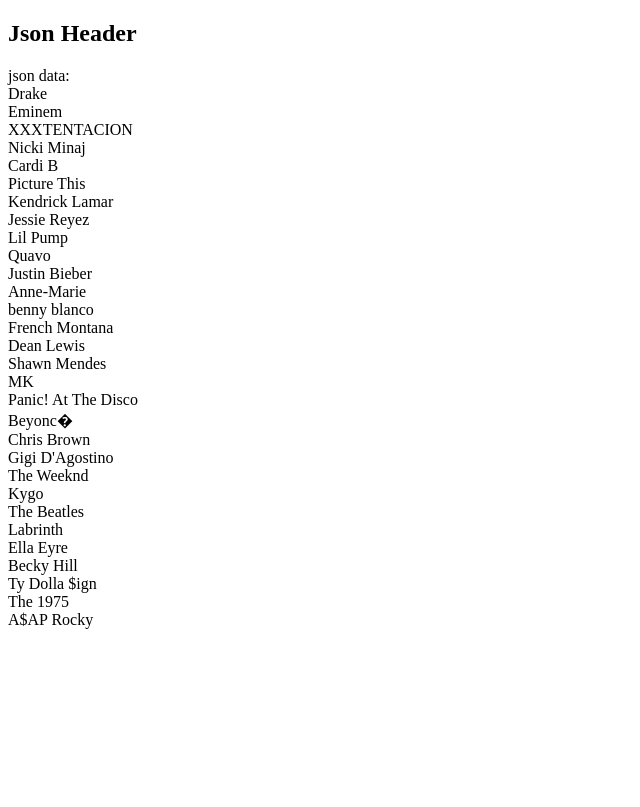
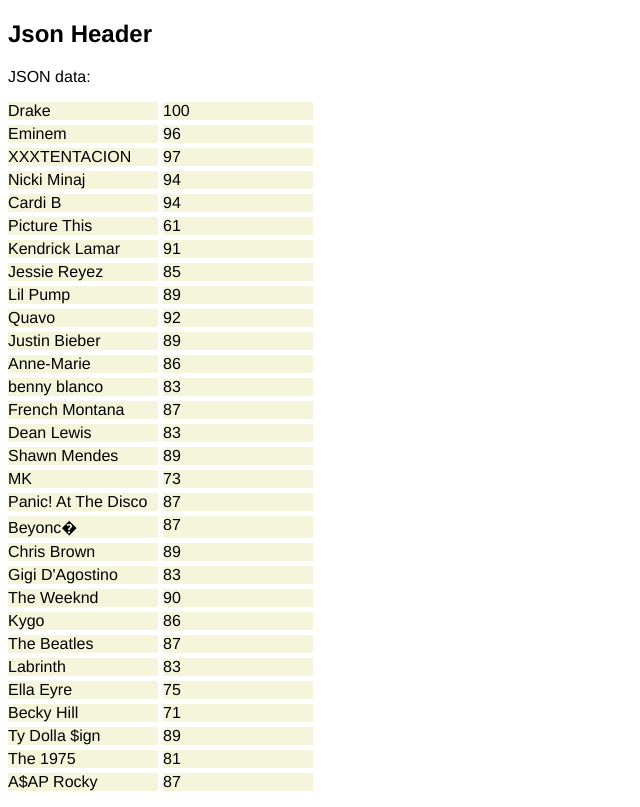
Before and after one commit to codeacade/sev23, a website: page index.html in a window 1280 px wide. Shown: the whole page, without its empty margins (0-640 px from the left). Drawn offline with Linux system fonts and the light colour scheme.

Commit message:
cssedited

```diff
--- a/index.html
+++ b/index.html
@@ -2,11 +2,29 @@
 <html>
   <head>
     <title>Json</title>
+	<style>
+		* {
+			font-family: "Helvetica", "Arial", sans-serif;
+			font-size:0.9 rem;
+		}
+		#pp {
+			display: grid;
+			grid-template-columns: auto auto;
+			grid-gap: 5px;
+			width: 300px;
+		}
+		span {
+			background-color: beige;
+			display: grid;
+			width: 150px;
+		}
+	</style>
   </head>
   <body>
     <div id="div1">
 		<h2>Json Header</h2>
-		<p id="pp">json data:</p><br>
+		JSON data:
+		<p id="pp"></p>
     </div>
 	<script type="text/javascript" >
 		var pp = document.querySelector("#pp");
@@ -17,7 +35,8 @@
 
 		function showJSON(dataJSON){
 			dataJSON["artists"].forEach((objJSON) => {
-			    pp.innerHTML += "<br>" + objJSON["name"];
+			    pp.innerHTML += "<span>" + objJSON["name"] + "</span>";
+				pp.innerHTML += "<span>" + objJSON["popularity"] + "</span>";
 				console.log(objJSON["name"]);
 			});
 		} // end showJSON
```
